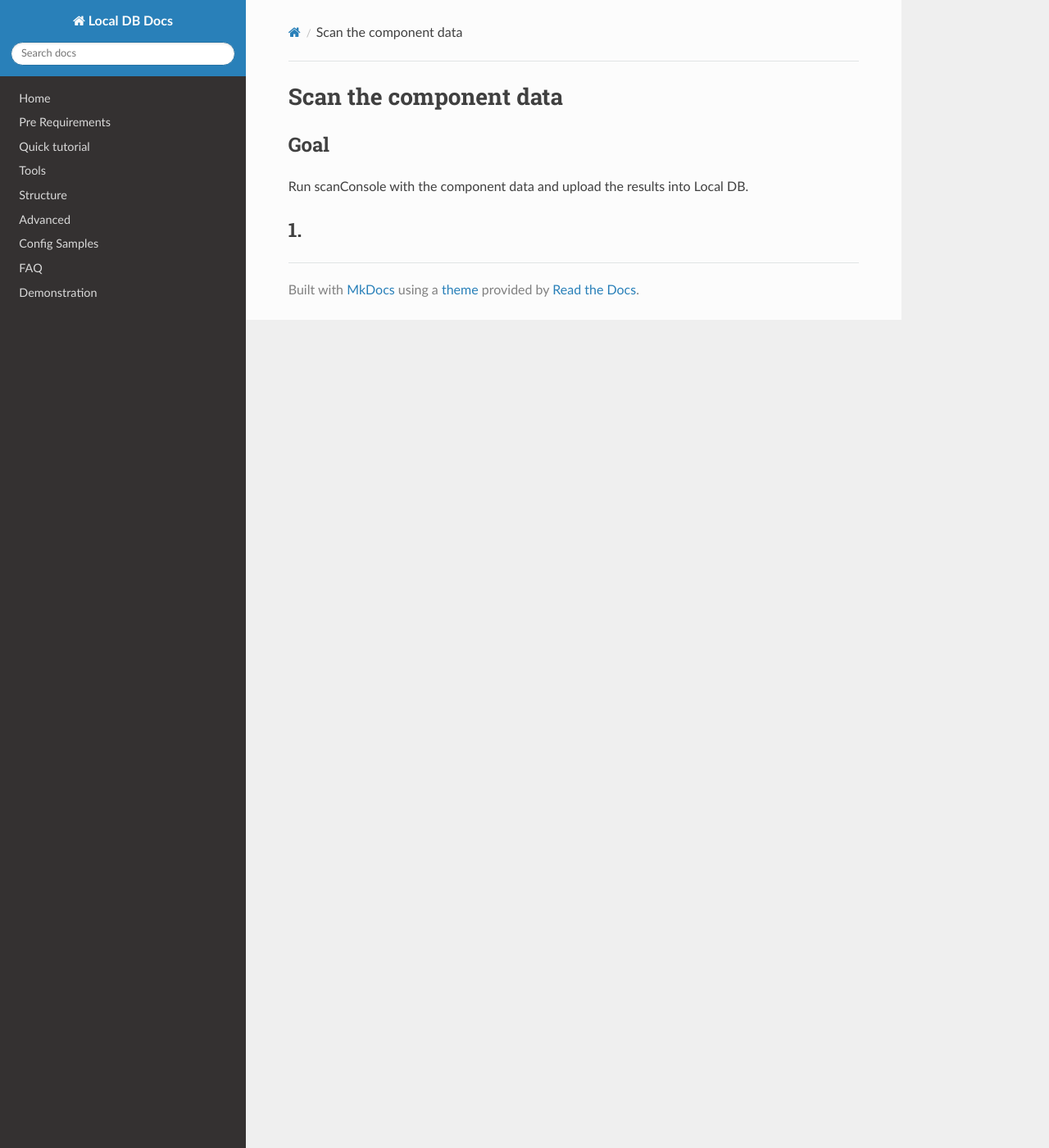
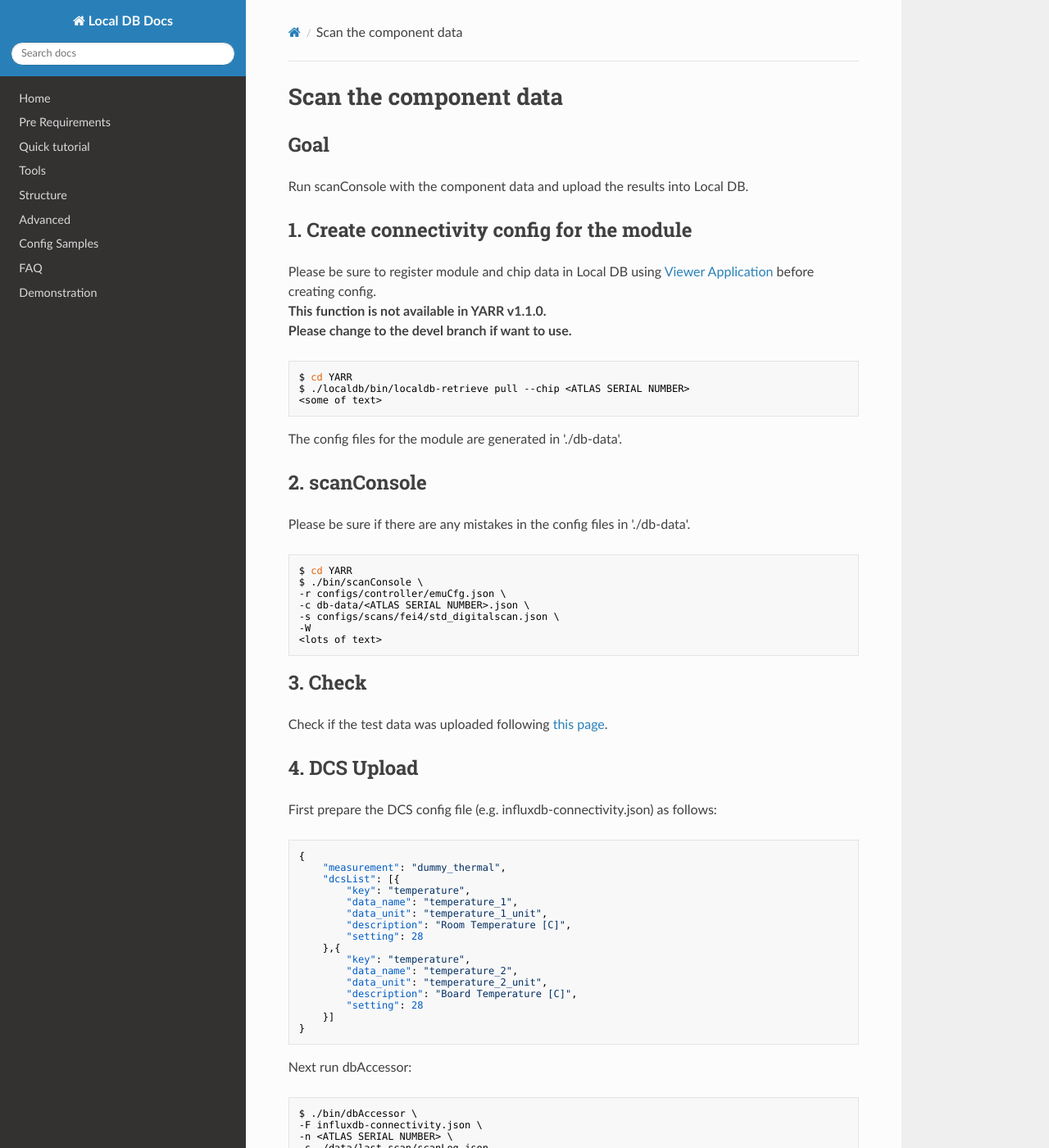
Before and after one commit to jlab-hep/localdb-docs, an MkDocs documentation site: the page built from docs/database_demonstration_scanconsole.md, in a window 1280 px wide and 1400 px high. Shown: the whole window at 82% size. Built offline with MkDocs 1.6.1, drawn with Linux system fonts in a browser that asks for light colours; nearby versions of some CDN libraries; old or Windows-style settings are respelled for this version of MkDocs; some of the changed text lies outside the part shown.

Commit message:
Updated demo_scan

````diff
--- a/docs/database_demonstration_scanconsole.md
+++ b/docs/database_demonstration_scanconsole.md
@@ -4,4 +4,72 @@
 
 Run scanConsole with the component data and upload the results into Local DB.
 
-## 1.
+## 1. Create connectivity config for the module
+
+Please be sure to register module and chip data in Local DB using [Viewer Application](database_demonstration_check_viewer.md) before creating config.<br>
+**This function is not available in YARR v1.1.0.**<br>
+**Please change to the devel branch if want to use.**<br>
+
+```bash
+$ cd YARR
+$ ./localdb/bin/localdb-retrieve pull --chip <ATLAS SERIAL NUMBER>
+<some of text>
+```
+
+The config files for the module are generated in './db-data'.<br>
+
+## 2. scanConsole
+
+Please be sure if there are any mistakes in the config files in './db-data'.
+
+```bash
+$ cd YARR
+$ ./bin/scanConsole \
+-r configs/controller/emuCfg.json \
+-c db-data/<ATLAS SERIAL NUMBER>.json \
+-s configs/scans/fei4/std_digitalscan.json \
+-W
+<lots of text>
+```
+
+## 3. Check
+
+Check if the test data was uploaded following [this page](database_demonstration_check_viewer.md).<br>
+
+## 4. DCS Upload
+
+First prepare the DCS config file (e.g. influxdb-connectivity.json) as follows:
+
+```json
+{
+    "measurement": "dummy_thermal",
+    "dcsList": [{
+        "key": "temperature",
+        "data_name": "temperature_1",
+        "data_unit": "temperature_1_unit",
+        "description": "Room Temperature [C]",
+        "setting": 28
+    },{
+        "key": "temperature",
+        "data_name": "temperature_2",
+        "data_unit": "temperature_2_unit",
+        "description": "Board Temperature [C]",
+        "setting": 28
+    }]
+}
+```
+
+Next run dbAccessor:
+
+```bash
+$ ./bin/dbAccessor \
+-F influxdb-connectivity.json \
+-n <ATLAS SERIAL NUMBER> \
+-s ./data/last_scan/scanLog.json
+```
+
+## 5. Check
+
+Check if the test data was uploaded following [this page](database_demonstration_check_viewer.md).<br>
+
+Finish!
````
